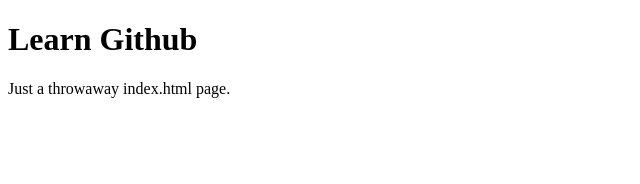
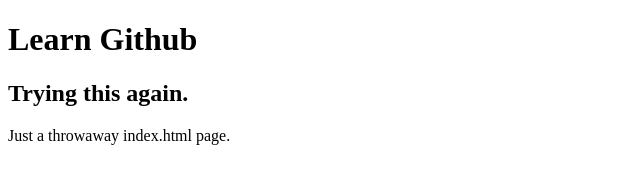
Before and after one commit to slertka/learn-github, a plain HTML site: page index.html in a window 1280 px wide. Shown: the whole page, without its empty margins (0-640 px from the left). Drawn offline with Linux system fonts and the light colour scheme.

Commit message:
added h2 to index.html

```diff
--- a/index.html
+++ b/index.html
@@ -4,7 +4,8 @@
   <title>Learn GitHub</title>
 </head>
 <body>
-    <h1>Learn Github</h1>
+  <h1>Learn Github</h1>
+  <h2>Trying this again.</h2>
   <p>Just a throwaway index.html page.</p>
 </body>
 </html>
```
